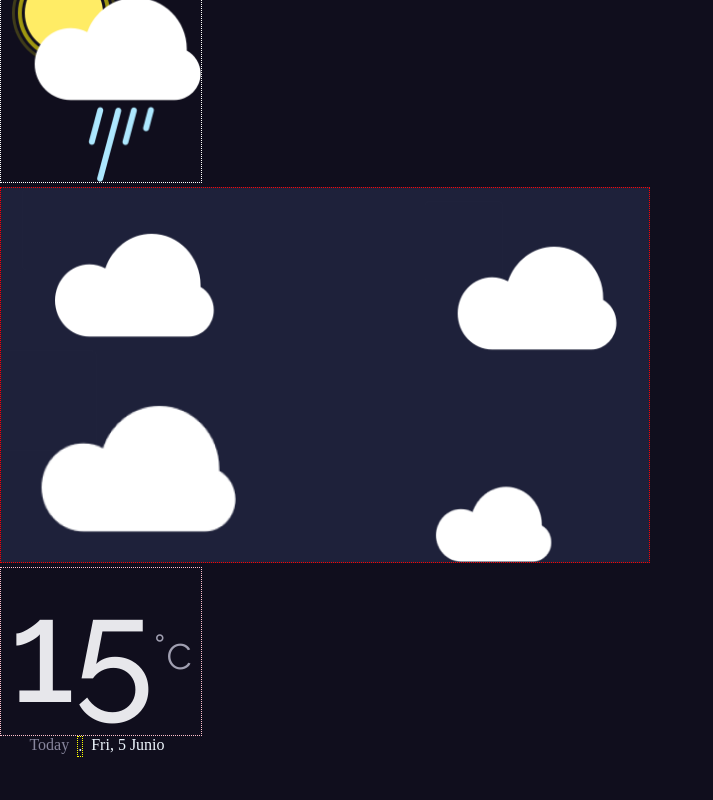
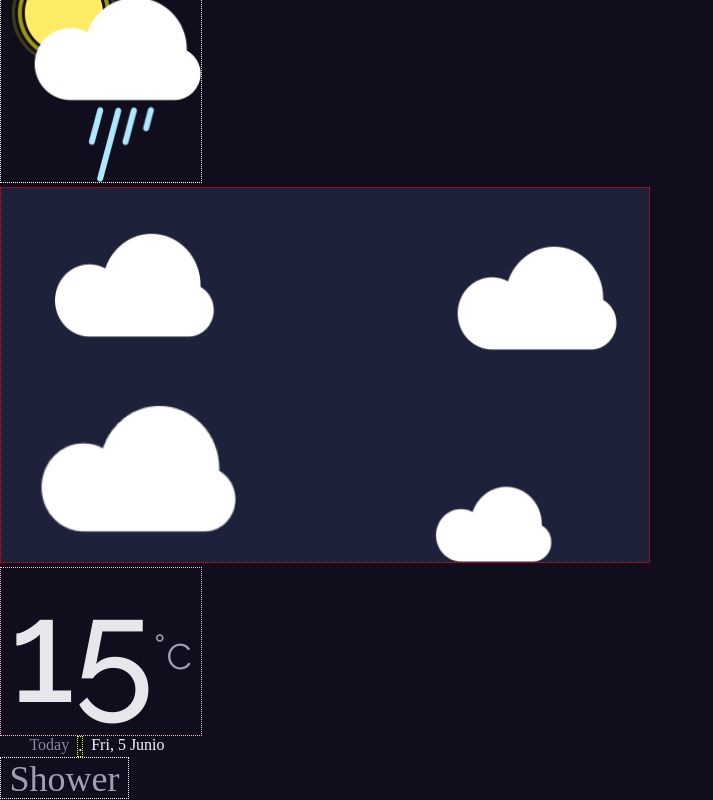
Before and after one commit to leolicona/weatherApp, a React (Vite) app: page / in a window 1280 px wide. Shown: the part 2677-3477 px from the top of the page, without its empty margins (0-713 px from the left). Before the commit the page ends 3434 px from the top, so only its background shows below. Built offline with nearby package versions, Linux system fonts and the light colour scheme.

Commit message:
Add Shower Of BigDay

```diff
--- a/src/App.jsx
+++ b/src/App.jsx
@@ -14,6 +14,7 @@ import DayOfBigDay from './components/DayOFBigDay/day'
 import BackgroundOfBigDay from './components/BackgroundOfBigDay/background'
 import LayoutBigDay from './components/LayoutBigDay/layout'
 import TodayOfBigDay from './components/TodayBigDay/today'
+import ShowerBigDay from './components/ShowerBigDay/shower'
 import './App.css'
 
 
@@ -102,6 +103,8 @@ function App() {
     <LayoutBigDay/>
 
     <TodayOfBigDay/>
+
+    <ShowerBigDay/>
     </>
   )
 }
--- /dev/null
+++ b/src/components/ShowerBigDay/shower.jsx
@@ -0,0 +1,8 @@
+import './showerStyle.css'
+
+function ShowerBigDay() {
+    return(
+        <span className='shower_big_day'>Shower</span>
+    )
+}
+export default ShowerBigDay
--- /dev/null
+++ b/src/components/ShowerBigDay/showerStyle.css
@@ -0,0 +1,10 @@
+
+.shower_big_day{
+    border: 1px dotted white;
+    width: 129px;
+    height: 42px;
+    color: rgba(160, 159, 177, 1);
+    display: block;
+    font-size: 36px;
+    text-align: center;
+}
```
